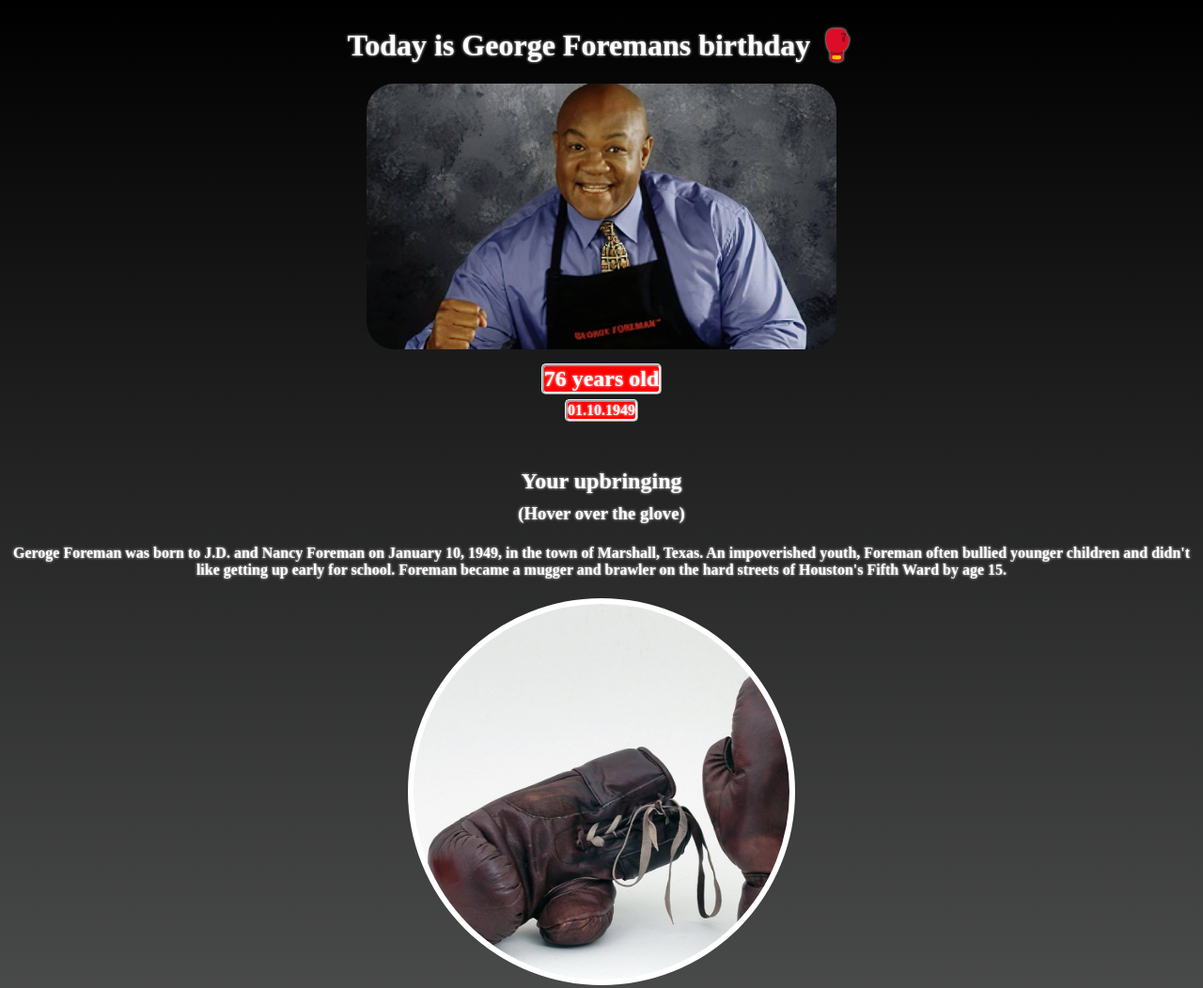
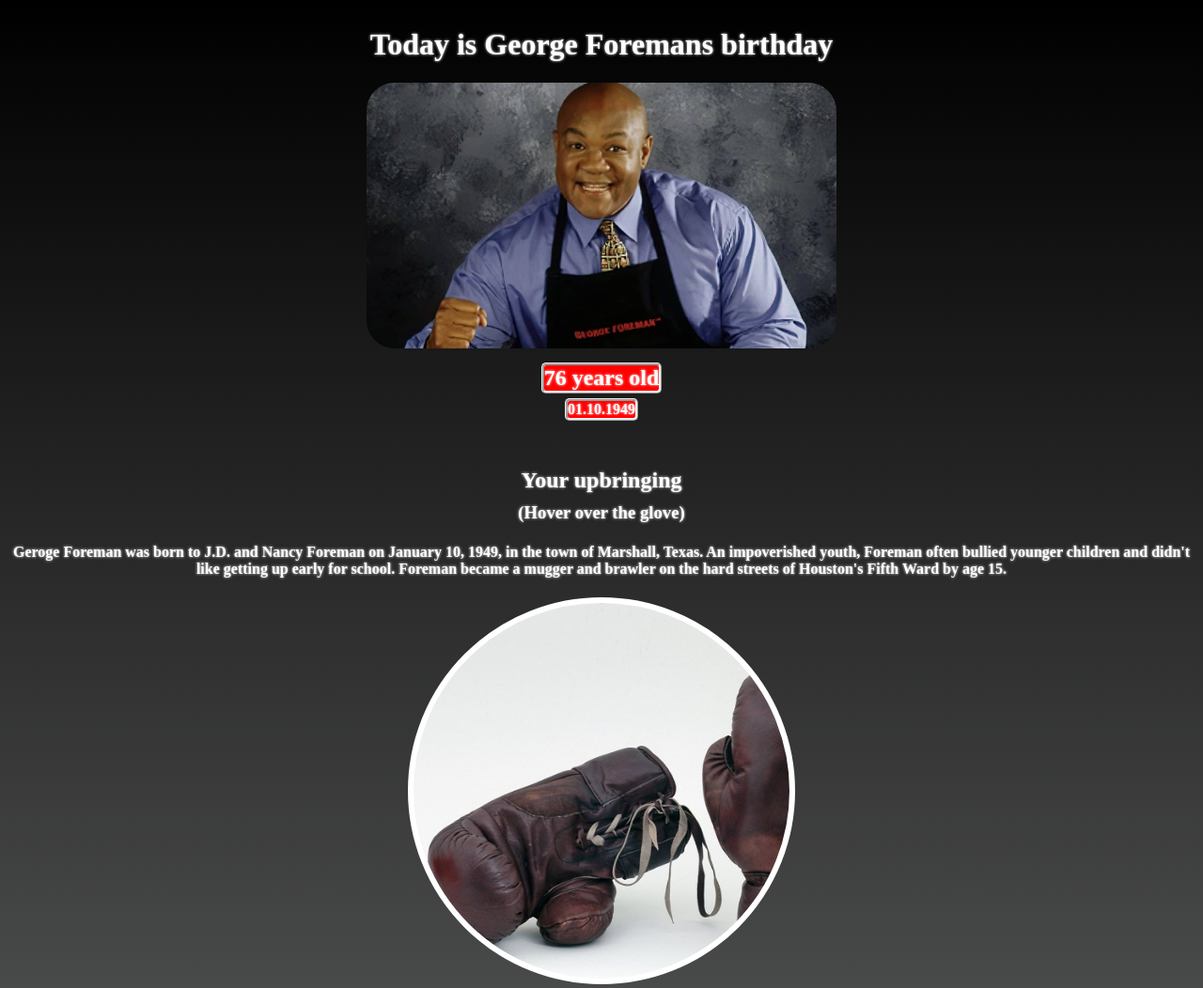
Before and after one commit to caspr117/gif-site, a website built with Vite: page index.html in a window 1280 px wide. Shown: the top 1052 px of the page at 94% size. Built offline with nearby package versions, Linux system fonts and the light colour scheme; a web font is replaced by a local one.

Commit message:
2nd init

```diff
--- a/index.html
+++ b/index.html
@@ -7,7 +7,7 @@
     </head>
     <body>
         <div id="header">
-            <h1>Today is George Foremans birthday &#129354</h1>
+            <h1>Today is George Foremans birthday </h1>
             <img id="gf-img" src="/images/George-Foreman-grill-1.jpg">
             <h2 id="bday-age">76 years old</h2>
             <h4 id="birth-date">01.10.1949</h4>
```
